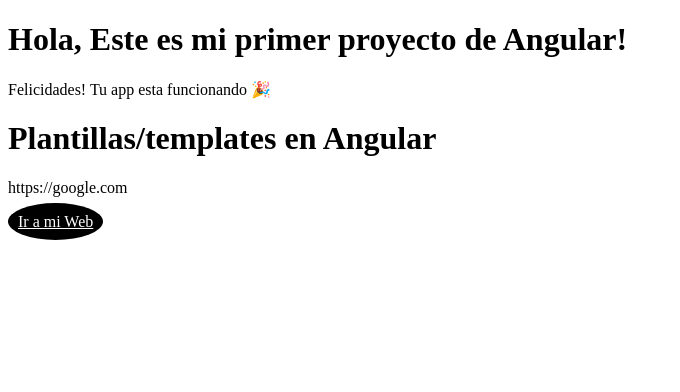
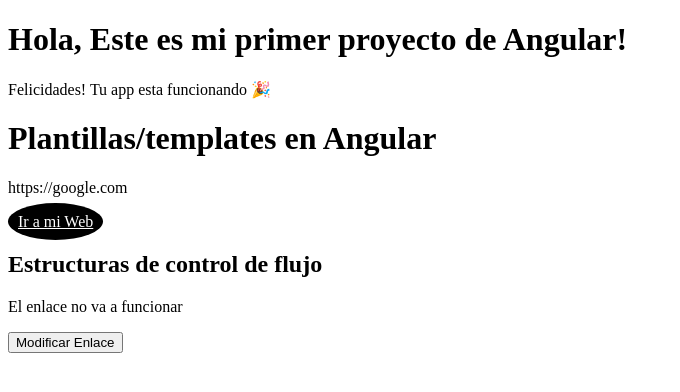
Before and after one commit to Ignacio-Molina-0804/UDemyWebCourse, an Angular app in the folder Angular/: page / in a window 1280 px wide. Shown: the top 392 px of the page, without its empty margins (0-680 px from the left). Built offline with nearby package versions, Linux system fonts and the light colour scheme.

Commit message:
Condicional IF y ELSE en Angular

```diff
--- a/Angular/src/app/usuario/usuario.html
+++ b/Angular/src/app/usuario/usuario.html
@@ -3,3 +3,17 @@
 <p>{{web}}</p>
 
 <a [href]="web" [class.existe]="redirigir" target="_blank"> Ir a mi Web</a>
+
+<h2>Estructuras de control de flujo</h2>
+
+@if (redirigir) {
+
+    <p>El enlace a {{web}} es correcto</p>
+
+} @else {
+
+    <p>El enlace no va a funcionar</p>
+
+}
+
+<button (click)="cambioRedireccion()">Modificar Enlace</button>
--- a/Angular/src/app/usuario/usuario.ts
+++ b/Angular/src/app/usuario/usuario.ts
@@ -6,11 +6,17 @@ import { Component } from '@angular/core';
   selector: 'app-usuario',
   imports: [],
   templateUrl: './usuario.html',
-  styleUrl: './usuario.css'
+  styleUrl: './usuario.css',
 })
 export class Usuario {
+  web = 'https://google.com';
+  redirigir = false;
 
-  web = "https://google.com"
-  redirigir = false
-
+  cambioRedireccion() {
+    if (this.redirigir == false) {
+      this.redirigir = true;
+    } else {
+      this.redirigir = false;
+    }
+  }
 }
```
